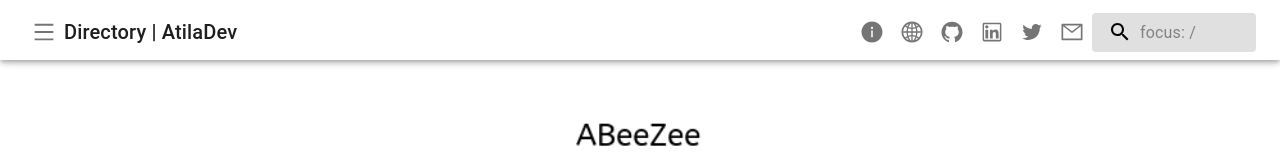
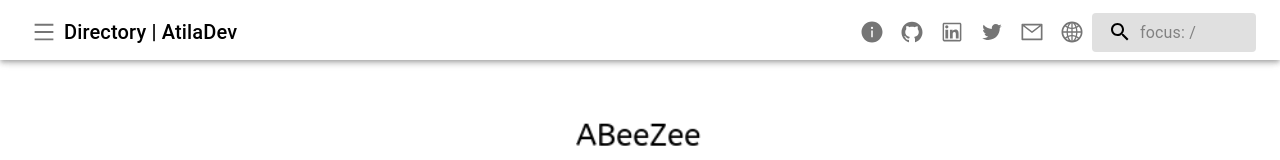
Before and after one commit to AtilaDev/Directory2, a Next.js app: page / in a window 1280 px wide. Shown: the top 160 px of the page. Built offline with nearby package versions, Linux system fonts and the light colour scheme.

Commit message:
info styles updated

```diff
--- a/components/ui/Navbar.tsx
+++ b/components/ui/Navbar.tsx
@@ -145,10 +145,6 @@ export const Navbar = ({ onChange }: Props) => {
             </IconButton>
           </HtmlTooltip>
 
-          <IconButton onClick={atilaDevLink}>
-            <AiOutlineGlobal />
-          </IconButton>
-
           {/* Put inside of Drawer in the future */}
           <Grid item sx={{ display: { xs: 'none', sm: 'inline' } }}>
             <IconButton onClick={gitHubLink}>
@@ -167,6 +163,10 @@ export const Navbar = ({ onChange }: Props) => {
               <AiOutlineMail />
             </IconButton>
           </Grid>
+
+          <IconButton onClick={atilaDevLink}>
+            <AiOutlineGlobal />
+          </IconButton>
         </Box>
 
         <Box borderColor={'black'}>
--- a/styles/globals.css
+++ b/styles/globals.css
@@ -2,3 +2,6 @@
   margin: 100px auto;
   max-width: 1400px;
 }
+
+a:link { color: #000; }
+a:visited { color: #000; }
```
